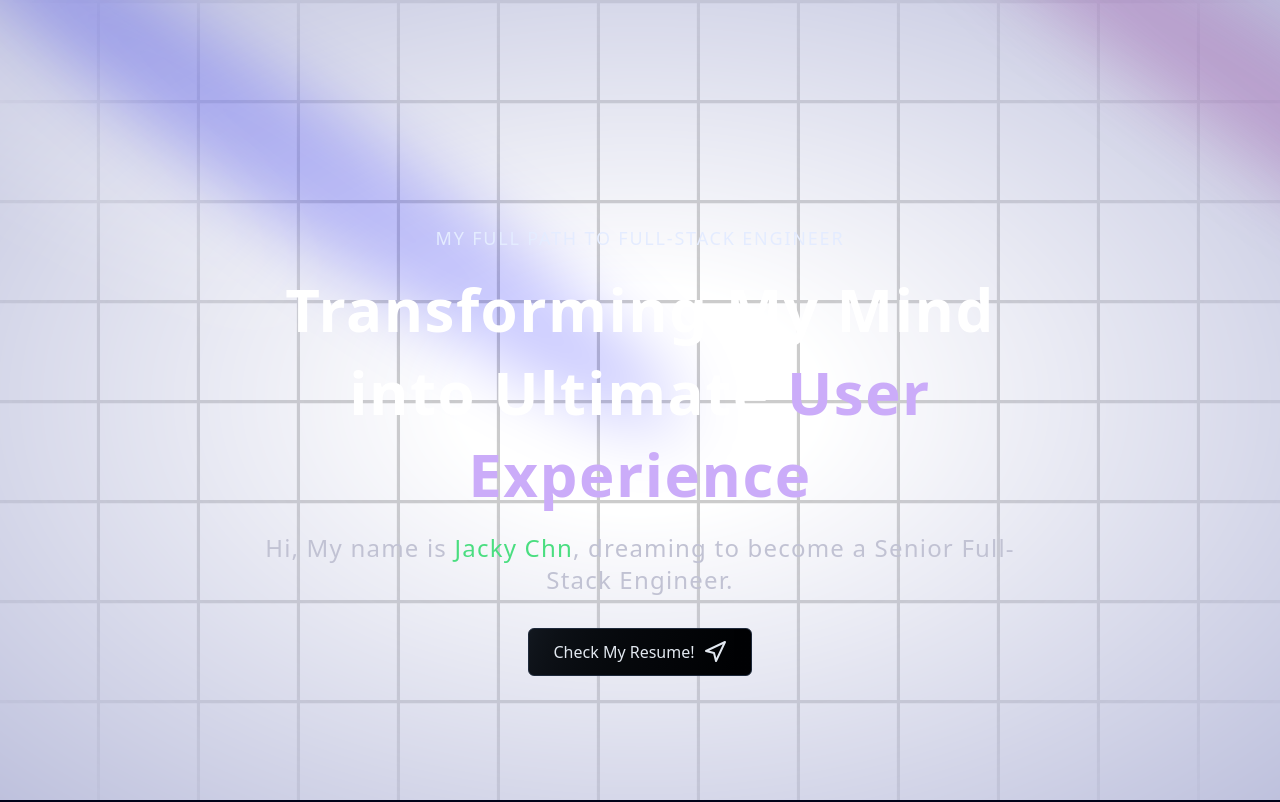
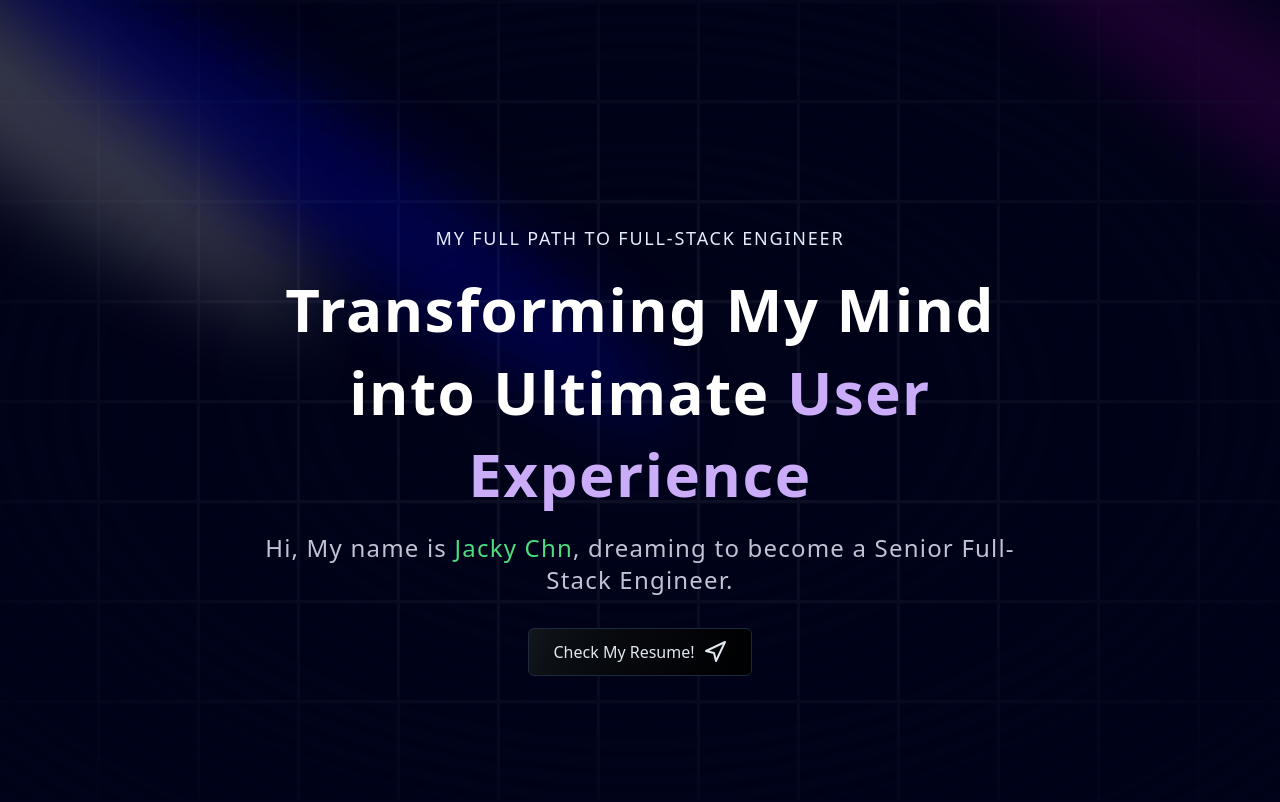
Before and after one commit to JackyChn/Protfolio, a Next.js app: page / in a window 1280 px wide. Shown: the top 802 px of the page. Built offline with nearby package versions, Linux system fonts and the light colour scheme; no server answers.

Commit message:
Fix: defaultTheme dark

```diff
--- a/app/_components/Hero.tsx
+++ b/app/_components/Hero.tsx
@@ -20,7 +20,7 @@ export default function Hero() {
       </div>
 
       {/* Background */}
-      <div className="h-screen w-full dark:bg-black-100 bg-white dark:bg-grid-white/[0.05] bg-grid-black/[0.2] absolute top-0 left-0 flex items-center justify-center">
+      <div className="h-screen w-full dark:bg-black-100 bg-white-100 dark:bg-grid-white/[0.05] bg-grid-black/[0.2] absolute top-0 left-0 flex items-center justify-center">
         <div className="absolute pointer-events-none inset-0 flex items-center justify-center dark:bg-black-100 bg-white-100 [mask-image:radial-gradient(ellipse_at_center,transparent_20%,black)]"></div>
         {/* Add any sentences within <p> to show upon the grid */}
         <p className="text-4xl sm:text-7xl font-bold relative z-20 bg-clip-text text-transparent bg-gradient-to-b from-neutral-100 to-neutral-900 py-8"></p>
--- a/app/layout.tsx
+++ b/app/layout.tsx
@@ -37,7 +37,7 @@ export default function RootLayout({
             },
           }}
         />
-        <ThemeProvider attribute="class" defaultTheme="light" enableSystem>
+        <ThemeProvider attribute="class" defaultTheme="dark" enableSystem>
           <ReactQueryWrapper>{children}</ReactQueryWrapper>
         </ThemeProvider>
       </body>
```
